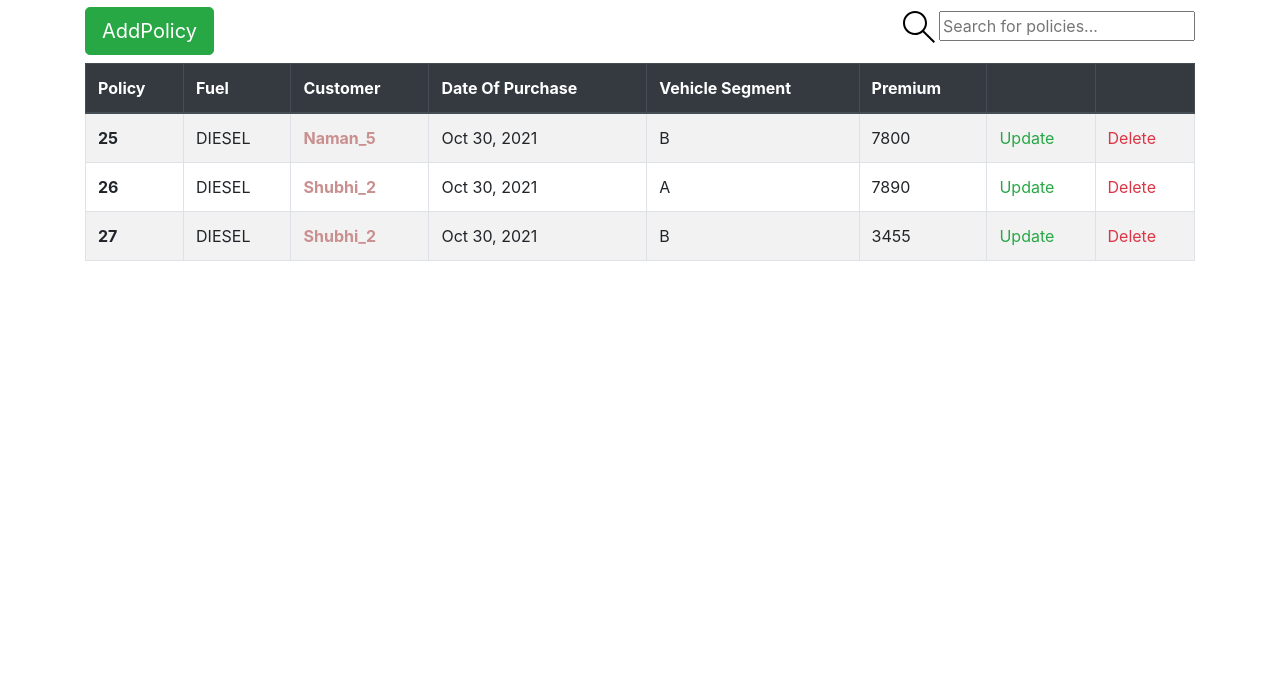
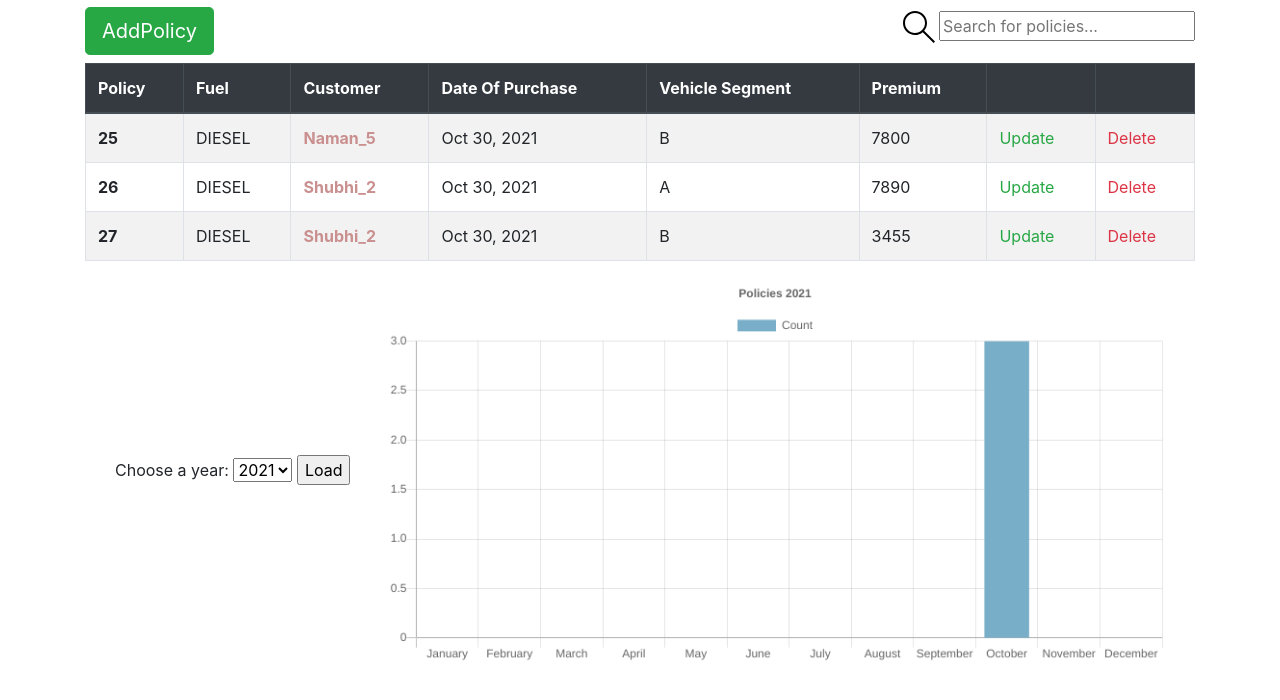
Before and after one commit to namank03/insurance, a Django app: page /policies/ in a window 1280 px wide. Shown: the part 61-761 px from the top of the page. Run offline with Django 3.2, Linux system fonts and the light colour scheme; a user stored in the database is signed in; data comes from the database, SQL or seed files in the repository; both versions use the stored data as it was after the commit; some libraries are stand-ins or nearby versions.

Commit message:
moved chart to policy page

```diff
--- a/config/urls.py
+++ b/config/urls.py
@@ -20,7 +20,7 @@ urlpatterns = [
     path("accounts/", include("allauth.urls")),
     # Your stuff: custom urls includes go here
     path("", include("insurance.base.urls", namespace="base")),
-    path("", include("insurance.chart.urls", namespace="chart")),
+    path("policies/chart/", include("insurance.chart.urls", namespace="chart")),
 ] + static(settings.MEDIA_URL, document_root=settings.MEDIA_ROOT)
 
 # API URLS
--- a/insurance/chart/urls.py
+++ b/insurance/chart/urls.py
@@ -5,13 +5,11 @@ from . import views
 app_name = "chart"
 
 urlpatterns = [
-    path('statistics/', views.statistics_view, name='shop-statistics'),
+    path('', views.statistics_view, name='shop-statistics'),
     path(
-        'statistics/chart/filter-options/',
+        'filter-options/',
         views.get_filter_options,
         name='chart-filter-options',
     ),
-    path(
-        'statistics/chart/sales/<int:year>/', views.get_sales_chart, name='chart-sales'
-    ),
+    path('sales/<int:year>/', views.get_policy_chart, name='chart-sales'),
 ]
--- a/insurance/chart/views.py
+++ b/insurance/chart/views.py
@@ -1,6 +1,6 @@
 # shop/views.py
 
-from django.db.models import F, Sum
+from django.db.models import Count, F
 from django.db.models.functions import ExtractMonth, ExtractYear
 from django.http import JsonResponse
 from django.shortcuts import render
@@ -26,14 +26,13 @@ def get_filter_options(request):
     )
 
 
-def get_sales_chart(request, year):
+def get_policy_chart(request, year):
     policies = Policy.objects.filter(created_at__year=year)
-    print(f'len(policies) -> {len(policies)}')
     grouped_policies = (
         policies.annotate(price=F('premium'))
         .annotate(month=ExtractMonth('created_at'))
         .values('month')
-        .annotate(average=Sum('premium'))
+        .annotate(average=Count('premium'))
         .values('month', 'average')
         .order_by('month')
     )
@@ -45,12 +44,12 @@ def get_sales_chart(request, year):
 
     return JsonResponse(
         {
-            'title': f'Sales in {year}',
+            'title': f'Policies {year}',
             'data': {
                 'labels': list(sales_dict.keys()),
                 'datasets': [
                     {
-                        'label': 'Amount ($)',
+                        'label': 'Count',
                         'backgroundColor': colorPrimary,
                         'borderColor': colorPrimary,
                         'data': list(sales_dict.values()),
--- a/insurance/templates/charts/statistics.html
+++ b/insurance/templates/charts/statistics.html
@@ -1,15 +1,12 @@
-{% extends 'base.html' %}
+<div class="container">
 
-{% block content %}
-<div class="container">
-  <form id="filterForm">
+  <div class="d-flex justify-content-between align-items-center">
+    <form id="filterForm" class="form-horizontal col-3">
       <label for="year">Choose a year:</label>
       <select name="year" id="year"></select>
       <input type="submit" value="Load" name="_load" />
     </form>
-  <div class="row">
-    <div class="col-6">
-      <canvas id="salesChart"></canvas>
+    <canvas id="salesChart" class="col-9"></canvas>
   </div>
 </div>
 {% block inline_javascript %}
@@ -84,4 +81,3 @@
 </script>
 {% endblock inline_javascript %}
 </div>
-{% endblock content %}
--- a/insurance/templates/policy/policies.html
+++ b/insurance/templates/policy/policies.html
@@ -20,5 +20,6 @@
 </div>
 
 {% include 'policy/policy_table.html' %}
+{% include 'charts/statistics.html' %}
 
 {% endblock content %}
```
Also changed, not shown: insurance.db. Lines whose indentation alone changed are shown as unchanged.
